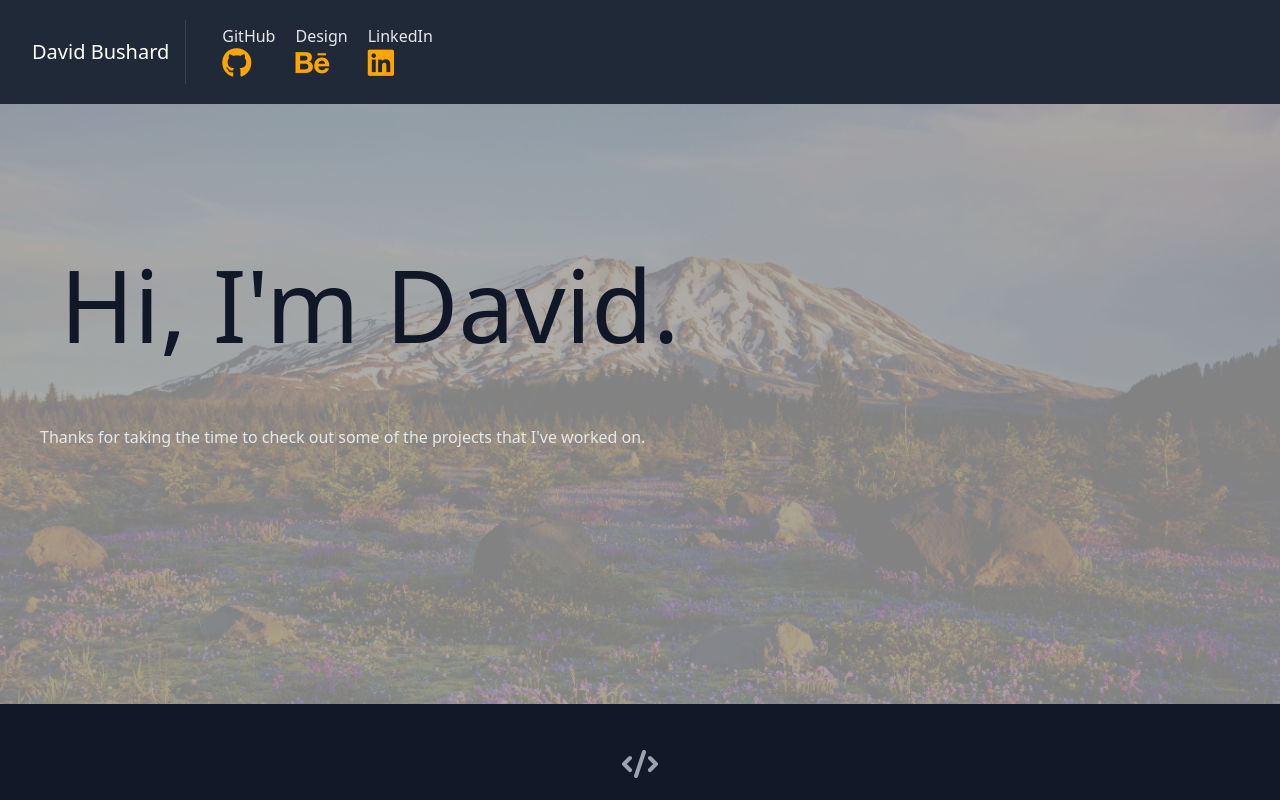
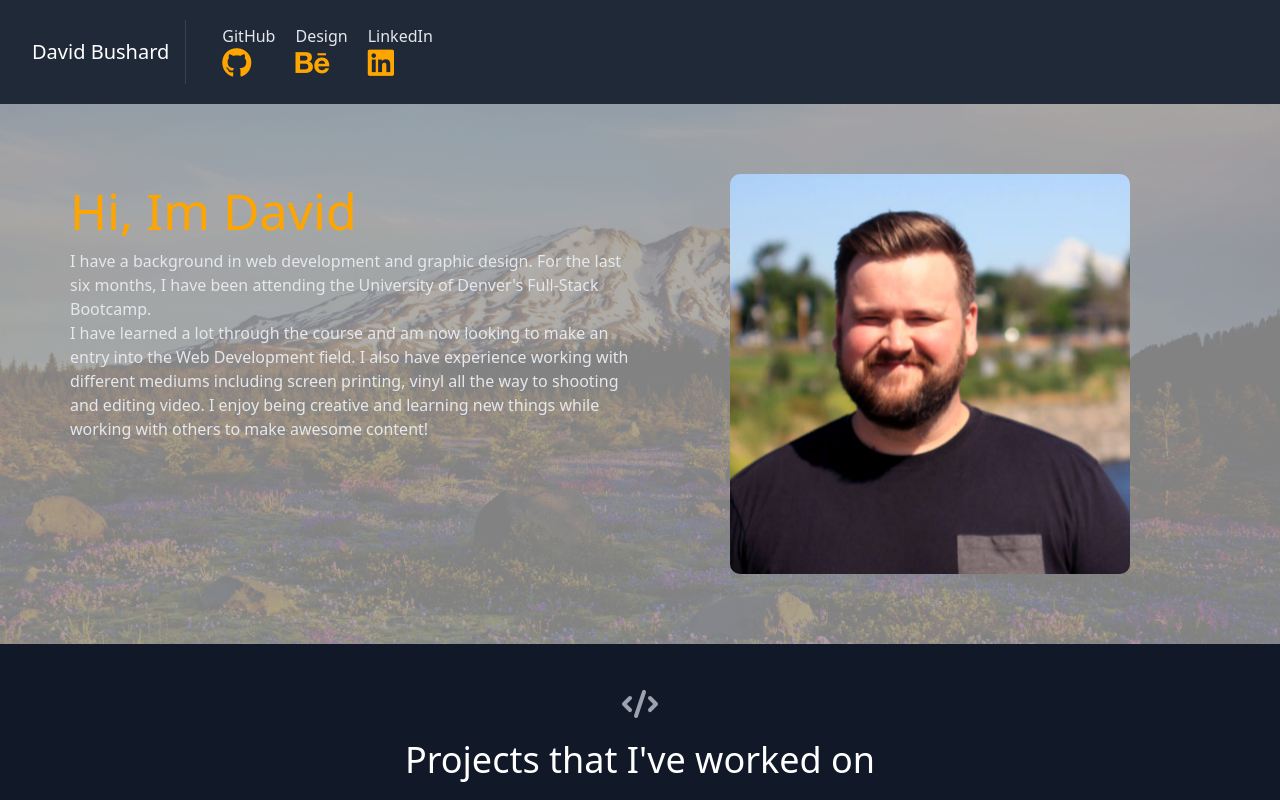
Before and after one commit to DavidBuoy/reactportfoliosite, a React (Create React App) app: page / in a window 1280 px wide. Shown: the top 800 px of the page. Built offline with nearby package versions, Linux system fonts and the light colour scheme.

Commit message:
Updated the about section of my site

```diff
--- a/src/components/About/About.jsx
+++ b/src/components/About/About.jsx
@@ -3,32 +3,48 @@ import "./style.css";
 export default function About() {
   return (
     <section id="about">
-      <div className="container mx-auto flex px-10 py-20 md:flex-row flex-col items-center">
-        <div className="lg:flex-grow md:w-1/2 lg:pr-24 md:pr-16 flex flex-col md:items-start md:text-left mb-16 md:mb-0 items-center text-center">
-          <h1 className="hero-h1 sm:text-4xl text-3xl mb-4 font-medium text-white">
-            Hi, I'm David.
-          </h1>
-          <p className="mb-8 leading-relaxed">
-            Thanks for taking the time to check out some of the projects that
-            I've worked on.
-          </p>
+      <div className="wrapper">
+        <div className="about-grid">
+          <div className="">
+            <h1 className="about-header">Hi, Im David</h1>
+            <p className="">
+              I have a background in web development and graphic design. For the
+              last six months, I have been attending the University of Denver's
+              Full-Stack Bootcamp.
+              <br />I have learned a lot through the course and am now looking
+              to make an entry into the Web Development field. I also have
+              experience working with different mediums including screen
+              printing, vinyl all the way to shooting and editing video. I enjoy
+              being creative and learning new things while working with others
+              to make awesome content!
+            </p>
+          </div>
 
-          {/* <div className="flex justify-center"> */}
-
-          {/* <a
-              href="#contact"
-              className="inline-flex text-white bg-yellow-500 border-0 py-2 px-6 focus:outline-none hover:bg-yellow-600 rounded text-lg"
-            >
-              Work With Me
-            </a>
-            <a
-              href="#projects"
-              className="ml-4 inline-flex text-white bg-yellow-500 border-0 py-2 px-6 focus:outline-none hover:bg-yellow-600 rounded text-lg"
-            >
-              See My Past Work
-            </a> */}
+          <div>
+            <img className="image" src="../../img/me.jpeg" alt="" srcset="" />
+          </div>
         </div>
       </div>
+      {/* <div className="container mx-auto flex px-10 py-20 md:flex-row flex-col items-center">
+        <div className="lg:flex-grow md:w-1/2 lg:pr-24 md:pr-16 flex flex-col md:items-start md:text-left mb-16 md:mb-0 items-center text-center">
+          <h1 className="mb-4 font-medium text-white">Hi, I'm David.</h1>
+          <p className="mb-8 leading-relaxed">
+            Hi, I'm David. I have a background in web development and graphic
+            design. For the last six months, I have been attending the
+            University of Denver's Full-Stack Bootcamp.
+            <br />I have learned a lot through the course and am now looking to
+            make an entry into the Web Development field. I also have experience
+            working with different mediums including screen printing, vinyl all
+            the way to shooting and editing video. I enjoy being creative and
+            learning new things while working with others to make awesome
+            content!
+          </p>
+        </div>
+        <div>
+          <img className="image" src="../../img/me.jpeg" alt="" srcset="" />
+        </div>
+      </div>
+      <div className="image"></div> */}
     </section>
   );
 }
--- a/src/components/About/style.css
+++ b/src/components/About/style.css
@@ -1,5 +1,5 @@
 #about {
-  height: 75vh;
+  height: auto;
   background-image: url(../../img/helens.png);
   background-size: cover;
   background-position: center center;
@@ -7,7 +7,7 @@
 }
 
 .hero-h1 {
-  font-size: 100px;
+  font-size: 80px;
   color: #101727;
   margin: 100px 20px;
 }
@@ -22,4 +22,43 @@
   .hero-h1 {
     font-size: 30px;
   }
+  .imgage {
+    width: 200px;
+    height: auto;
+  }
 }
+
+.about-header {
+  font-size: 50px;
+  color: orange;
+}
+
+@media (min-width: 100px) {
+  .about-grid {
+    display: grid;
+    grid-template-columns: 1fr;
+    grid-gap: 20px;
+  }
+  .wrapper {
+    padding: 15px;
+  }
+}
+@media (min-width: 700px) {
+  .about-grid {
+    display: grid;
+    grid-template-columns: 1fr 1fr;
+    grid-gap: 20px;
+  }
+  .wrapper {
+    padding: 70px;
+  }
+}
+
+.image {
+  width: 400px;
+  height: auto;
+  border-radius: 10px;
+  margin-left: auto;
+  margin-right: auto;
+  display: block;
+}
```
Also changed, not shown: public/img/me.jpeg (added), src/img/me.jpeg (added), 11 other files (tests, documents, lock files or other folders).
